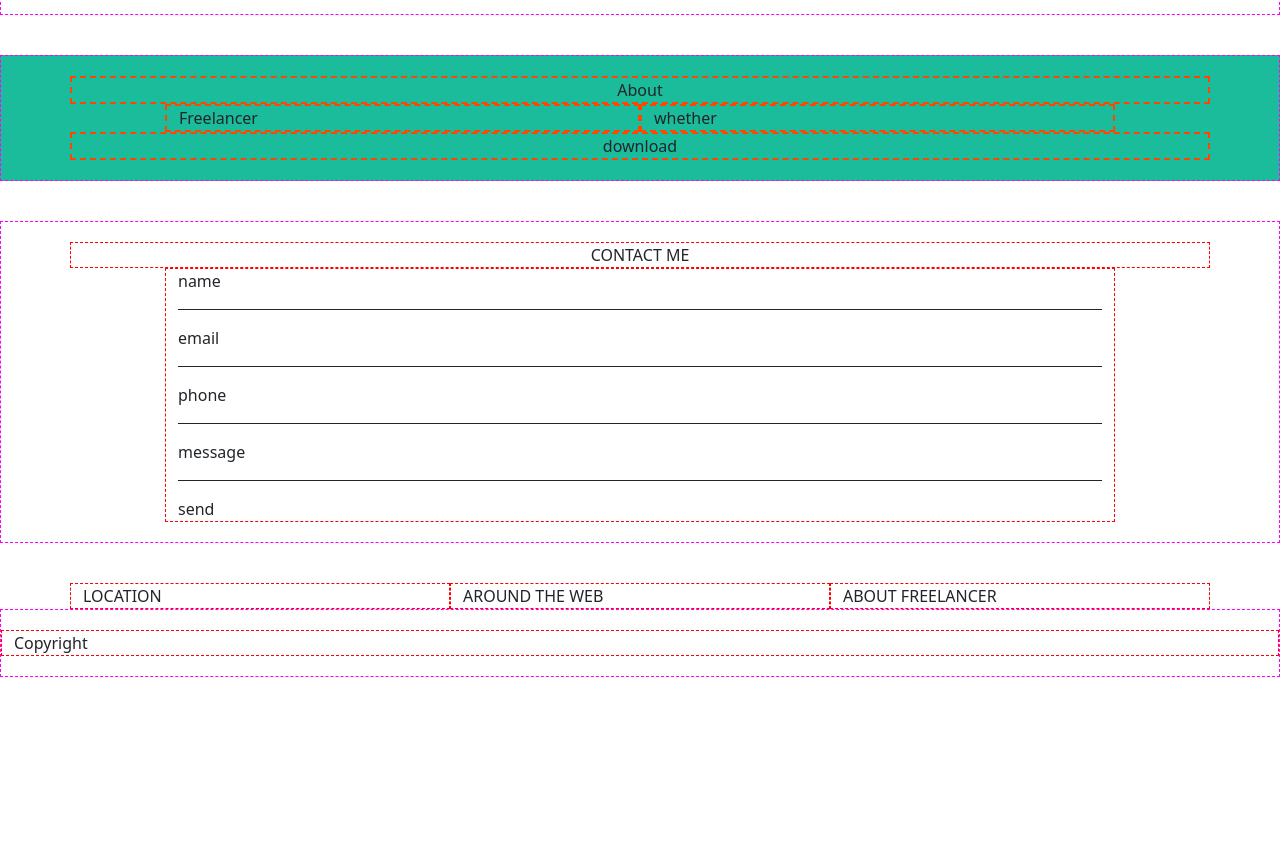
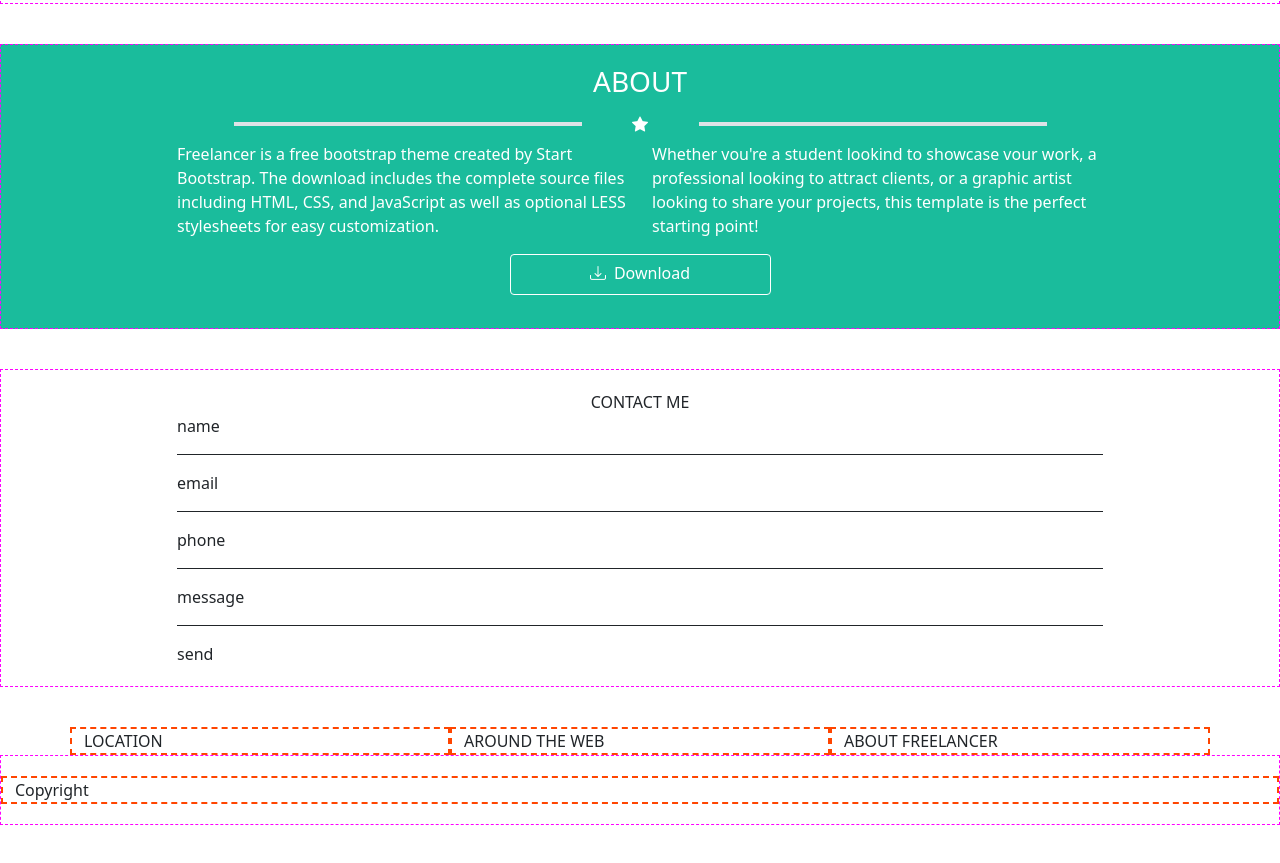
Before and after one commit to Antonio-Italiano/html-css-bootstrap-freelancer, a plain HTML site: page index.html in a window 1280 px wide. Shown: the part 1213-2076 px from the top of the page. Before the commit the page ends 1930 px from the top, so only its background shows below. Drawn offline with nearby package versions, Linux system fonts and the light colour scheme.

Commit message:
Add about content

```diff
--- a/css/style.css
+++ b/css/style.css
@@ -1,8 +1,4 @@
 /* Utils */
-[ class^= 'col' ] {
-    min-height: 10px;
-    border: 1px dashed red;
-}
 hr {
     opacity: 1;
 }
@@ -18,14 +14,13 @@ header {
     background-color: #2C3E50;
 }
 
-
 /* Sections */
 #about,
 #jumbotron {
     background-color: #1ABC9C;
 }
-
-#about [ class^= 'col' ],
+footer [ class^= 'col' ],
+#copyright [ class^= 'col' ],
 #contact [ class^= 'col' ] {
     min-height: 20px;
     border: 2px dashed orangered;
--- a/index.html
+++ b/index.html
@@ -52,17 +52,17 @@
         <div class="container-fluid">
             <div class="row justify-content-center">
                 <div class="col-12 col-md-6 col-lg-5 d-flex flex-column text-center align-items-center">
-                    <div class="card bg-transparent" style="width: 18rem;">
+                    <div class="card bg-transparent border-0" style="width: 18rem;">
                         <img src="img/avatar.svg" class="card-img-top" alt="...">
                     </div>
-                    <div class="card-body">
-                        <h2 class="card-title text-white">START BOOTSTRAP</h2>
+                    <div class="card-body text-white">
+                        <h2 class="card-title">START BOOTSTRAP</h2>
                         <div class="row justify-content-center align-items-center">
                             <div class="col-4"><hr class="border border-2"></div>
-                            <div class="col-1 d-flex align-items-center justify-content-center text-white"><i class="bi bi-star-fill"></i></div>
+                            <div class="col-1 d-flex align-items-center justify-content-center"><i class="bi bi-star-fill"></i></div>
                             <div class="col-4"><hr class="border border-2"></div>
                         </div>
-                        <p class="card-text text-white">GRAPHIC ARTIST - WEB DESIGNER - ILLUSTRATOR</p>
+                        <p class="card-text">GRAPHIC ARTIST - WEB DESIGNER - ILLUSTRATOR</p>
                     </div>
                 </div>
             </div>
@@ -118,11 +118,27 @@
     <!-- About -->
     <section id="about">
         <div class="container-sm">
-            <div class="row justify-content-center">
-                <div class="col-12 text-center">About</div>
-                <div class="col-12 col-md-5">Freelancer</div>
-                <div class="col-12 col-md-5">whether</div>
-                <div class="col-12 text-center">download</div>
+            <div class="row justify-content-center text-white">
+                <div class="col-12 text-center"><h3>ABOUT</h3></div>
+                <div class="row justify-content-center align-items-center">
+                    <div class="col-4"><hr class="border border-2"></div>
+                    <div class="col-1 d-flex align-items-center justify-content-center"><i class="bi bi-star-fill"></i></div>
+                    <div class="col-4"><hr class="border border-2"></div>
+                </div>
+                <div class="col-12 col-md-5">
+                    <p>Freelancer is a free bootstrap theme created by Start
+                        Bootstrap. The download includes the complete source files including HTML, CSS, and JavaScript as well as optional LESS stylesheets for easy
+                        customization.</p>
+                </div>
+                <div class="col-12 col-md-5">
+                    <p>Whether vou're a student lookind to showcase vour work, a professional looking to attract clients, or a graphic artist looking to share your projects, this template is the perfect starting point!</p>
+                </div>
+                <div class="col-3 text-center ">
+                    <a class="btn btn-primary bg-transparent border-white d-flex justify-content-center h-75" href="#" role="button">
+                        <i class="bi bi-download"></i>
+                        <p class="ms-2">Download</p>
+                    </a>
+                </div>
             </div>
         </div>
     </section>
@@ -162,8 +178,6 @@
                 <div class="col-12">Copyright</div>
             </div>
         </div>
-
-
     </section>
 </body>
 </html>
```
